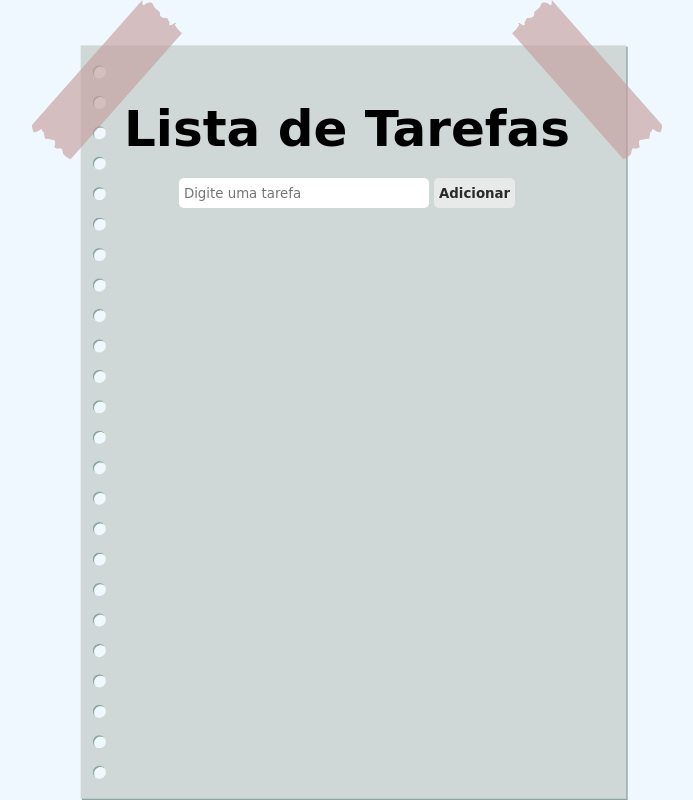
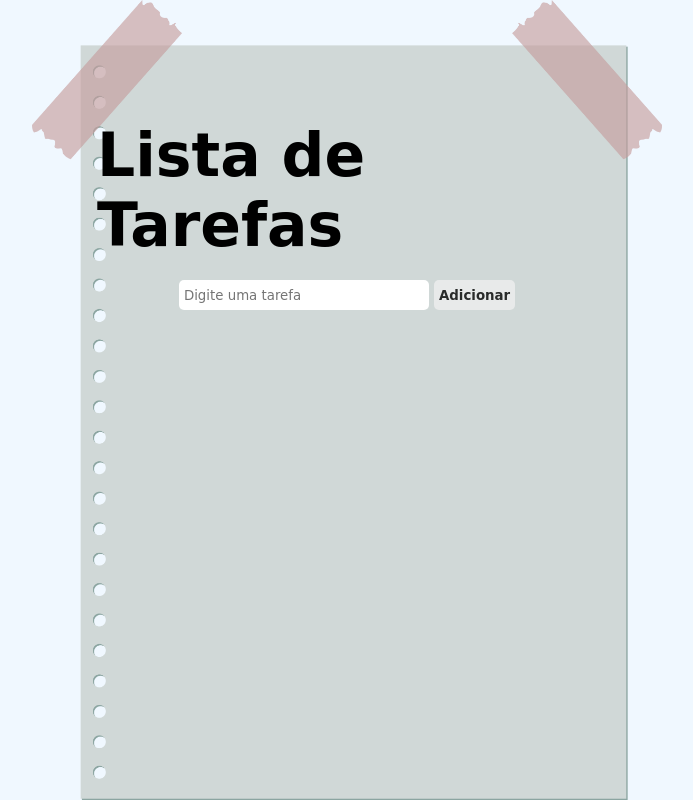
Before and after one commit to leticialist/projeto-lista-tarefas, a plain HTML site: page index.html in a window 1280 px wide. Shown: the whole page, without its empty margins (293-986 px from the left). Drawn offline with Linux system fonts and the light colour scheme; a web font is replaced by a local one.

Commit message:
Projeto Lista de Tarefas

```diff
--- a/src/style.css
+++ b/src/style.css
@@ -22,7 +22,7 @@ main {
 }
 
 main .container {
-    margin-top: 100px;
+    margin-top: 120px;
     display: flex;
     flex-direction: column;
     align-items: center;
@@ -31,7 +31,7 @@ main .container {
 }
 
 .header h1 {
-    font-size: 50px;
+    font-size: 60px;
     margin-bottom: 20px;
 }
 
```
